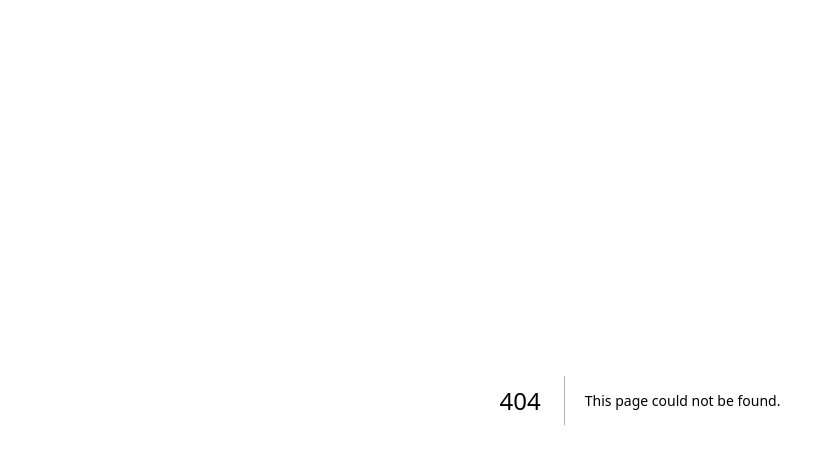
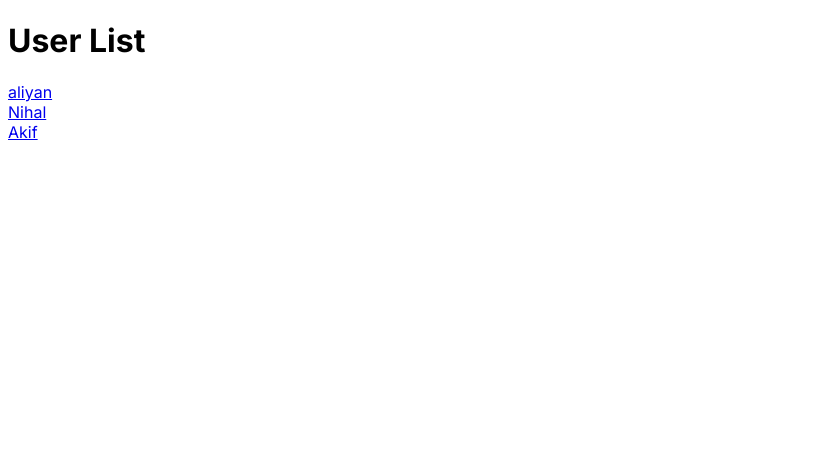
Before and after one commit to Aliyan669/Next-Js-Api, a Next.js app: page /users in a window 1280 px wide. Before the commit this address had no page. Shown: the top 464 px of the page, without its empty margins (0-835 px from the left). Built offline with nearby package versions, Linux system fonts and the light colour scheme.

Commit message:
Next-Js Api

```diff
--- /dev/null
+++ b/src/app/api/hello/route.js
@@ -0,0 +1,5 @@
+import { NextResponse } from "next/server";
+
+export async function GET(request) {
+    return new Response("Hello Next Api")
+}
--- /dev/null
+++ b/src/app/api/users/[id]/route.js
@@ -0,0 +1,11 @@
+import { user } from "@/utility/db";
+import { NextResponse } from "next/server";
+
+export function GET(request, content) {
+
+    const userData = user.filter((e) => e.id == content.params.id)
+
+    return NextResponse.json(
+        userData.length == 0 ? { result: "No Data Found", success: false } : { result: userData[0], success: true },
+        { status: 200 })
+}
--- /dev/null
+++ b/src/app/api/users/route.js
@@ -0,0 +1,11 @@
+import { user } from "@/utility/db";
+import { NextResponse } from "next/server";
+
+// export function GET(request) {
+//     return NextResponse.json({ name: "aliyan", age: 16, city: "karachi" }, { status: 200 })
+// }
+
+export function GET(request) {
+    const data = user;
+    return NextResponse.json(data, { status: 200 })
+}
--- a/src/app/layout.js
+++ b/src/app/layout.js
@@ -1,5 +1,5 @@
 import { Inter } from 'next/font/google'
-import './globals.css'
+// import './globals.css'
 
 const inter = Inter({ subsets: ['latin'] })
 
--- /dev/null
+++ b/src/app/users/page.js
@@ -0,0 +1,26 @@
+import Link from "next/link";
+
+async function getUsers(){
+    let data =await fetch("http://localhost:3000/api/users");
+    data = await data.json();
+    return data;
+}
+
+
+export default async function page() {
+    const users = await getUsers();
+    console.log(users)
+
+  return (
+    <div>
+        <h1>User List</h1>
+        {
+            users.map((e)=>(
+                <div>
+                 <Link href={`users/${e.id}`} >{e.name}</Link>
+                 </div>
+            ))
+        }
+    </div>
+  )
+}
--- /dev/null
+++ b/src/utility/db.js
@@ -0,0 +1,20 @@
+export const user = [
+    {
+        id: 10,
+        name: "aliyan",
+        age: 18,
+        city: "karachi"
+    },
+    {
+        id: 20,
+        name: "Nihal",
+        age: 15,
+        city: "Lahore"
+    },
+    {
+        id: 30,
+        name: "Akif",
+        age: 17,
+        city: "Islamabad"
+    },
+]
```
Also changed, not shown: src/app/users/[userid]/page.js (added, +21 -0 lines).
